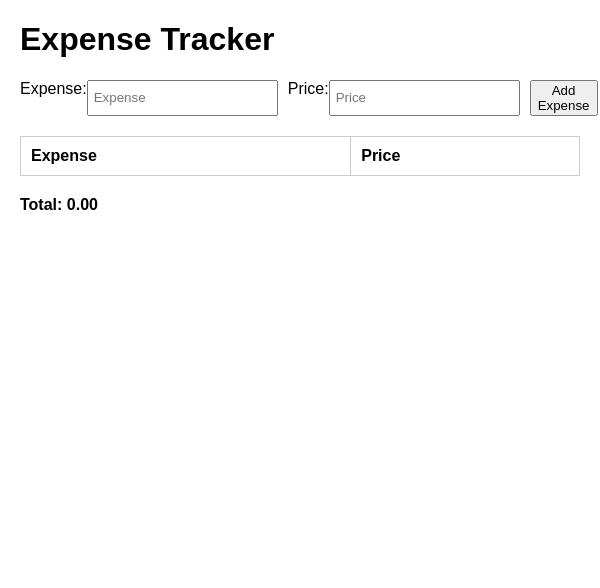
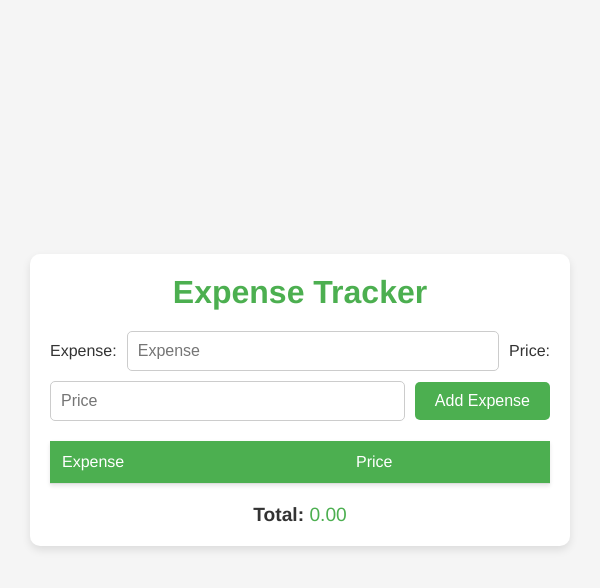
Before and after one commit to BadriAmouri/Personal-Expense-Tracker, an Electron app: page index.html in a window 600 px wide. Drawn offline with Linux system fonts and the light colour scheme; no server answers.

Commit message:
improved the style
improved the looking of the application

```diff
--- a/style.css
+++ b/style.css
@@ -1,36 +1,108 @@
+/* Reset some default styles */
+* {
+    box-sizing: border-box;
+    margin: 0;
+    padding: 0;
+}
+
 body {
-    font-family: Arial, sans-serif;
-    margin: 20px;
+    font-family: 'Helvetica Neue', Arial, sans-serif;
+    background-color: #f5f5f5;
+    display: flex;
+    justify-content: center;
+    align-items: center;
+    height: 100vh;
+    color: #333;
 }
 
 .container {
+    width: 90%;
     max-width: 600px;
-    margin: auto;
+    background: #fff;
+    padding: 20px;
+    border-radius: 10px;
+    box-shadow: 0 4px 8px rgba(0, 0, 0, 0.1);
+    text-align: center;
+}
+
+h1 {
+    margin-bottom: 20px;
+    font-size: 2em;
+    color: #4CAF50;
 }
 
 .input-section {
     display: flex;
+    flex-wrap: wrap;
+    gap: 10px;
+    margin-bottom: 20px;
+    align-items: center;
     justify-content: space-between;
-    margin-bottom: 20px;
 }
 
-input {
-    margin-right: 10px;
-    padding: 5px;
+input[type="text"], input[type="number"] {
+    flex: 1;
+    padding: 10px;
+    font-size: 1em;
+    border: 1px solid #ccc;
+    border-radius: 5px;
+    outline: none;
+    transition: border 0.3s;
+}
+
+input[type="text"]:focus, input[type="number"]:focus {
+    border: 1px solid #4CAF50;
+}
+
+button {
+    padding: 10px 20px;
+    font-size: 1em;
+    background-color: #4CAF50;
+    color: #fff;
+    border: none;
+    border-radius: 5px;
+    cursor: pointer;
+    transition: background-color 0.3s;
+}
+
+button:hover {
+    background-color: #45a049;
 }
 
 table {
     width: 100%;
     border-collapse: collapse;
-    margin-bottom: 20px;
+    margin-top: 20px;
+    box-shadow: 0 2px 4px rgba(0, 0, 0, 0.1);
 }
 
 th, td {
-    border: 1px solid #ccc;
-    padding: 10px;
+    padding: 12px;
     text-align: left;
+    border-bottom: 1px solid #ddd;
+}
+
+thead th {
+    background-color: #4CAF50;
+    color: white;
+    font-weight: normal;
+}
+
+tbody tr:hover {
+    background-color: #f1f1f1;
 }
 
 .total {
+    margin-top: 20px;
+    font-size: 1.2em;
+    color: #333;
+}
+
+.total label {
     font-weight: bold;
+    color: #333;
 }
+
+.total span {
+    color: #4CAF50;
+}
```
